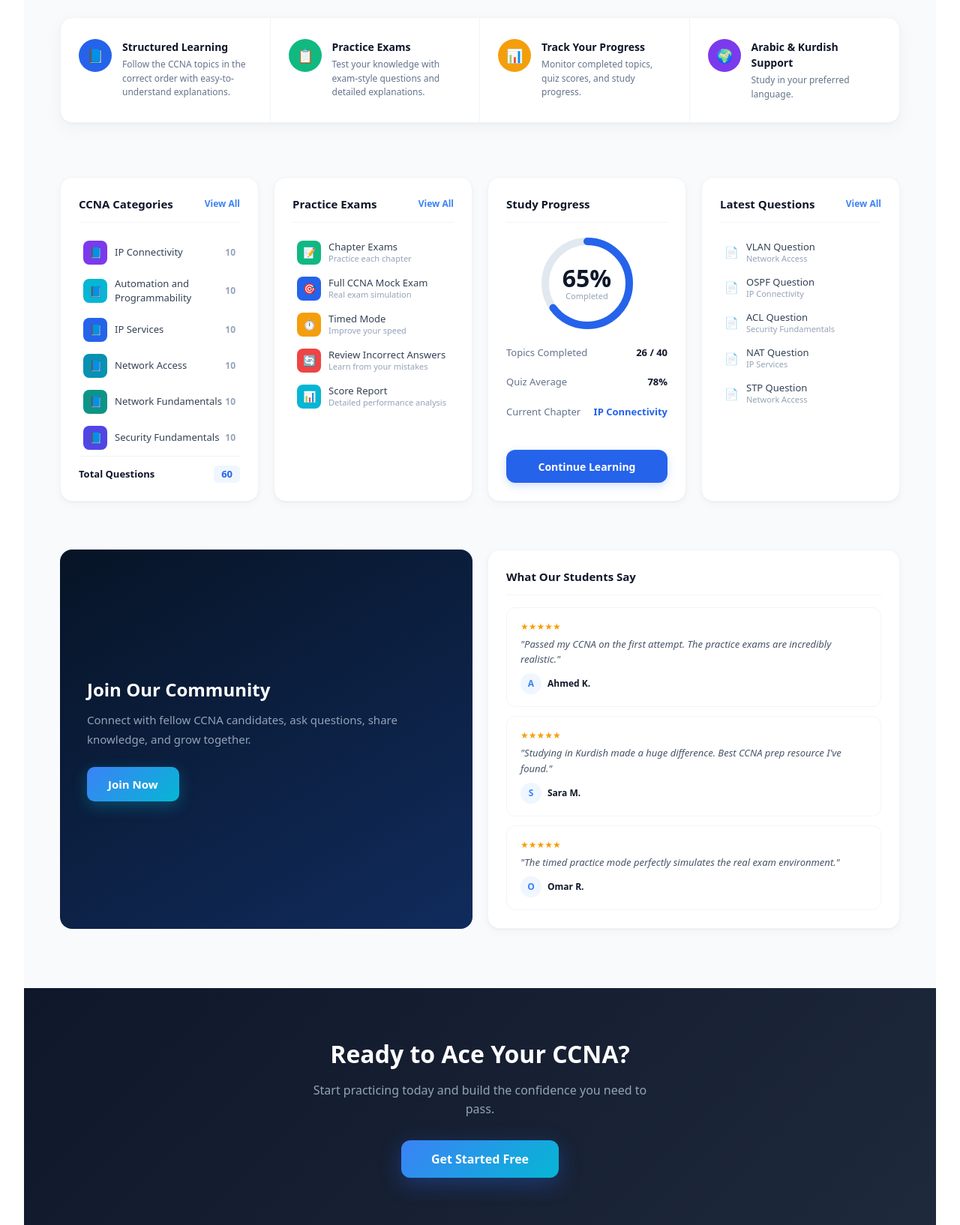
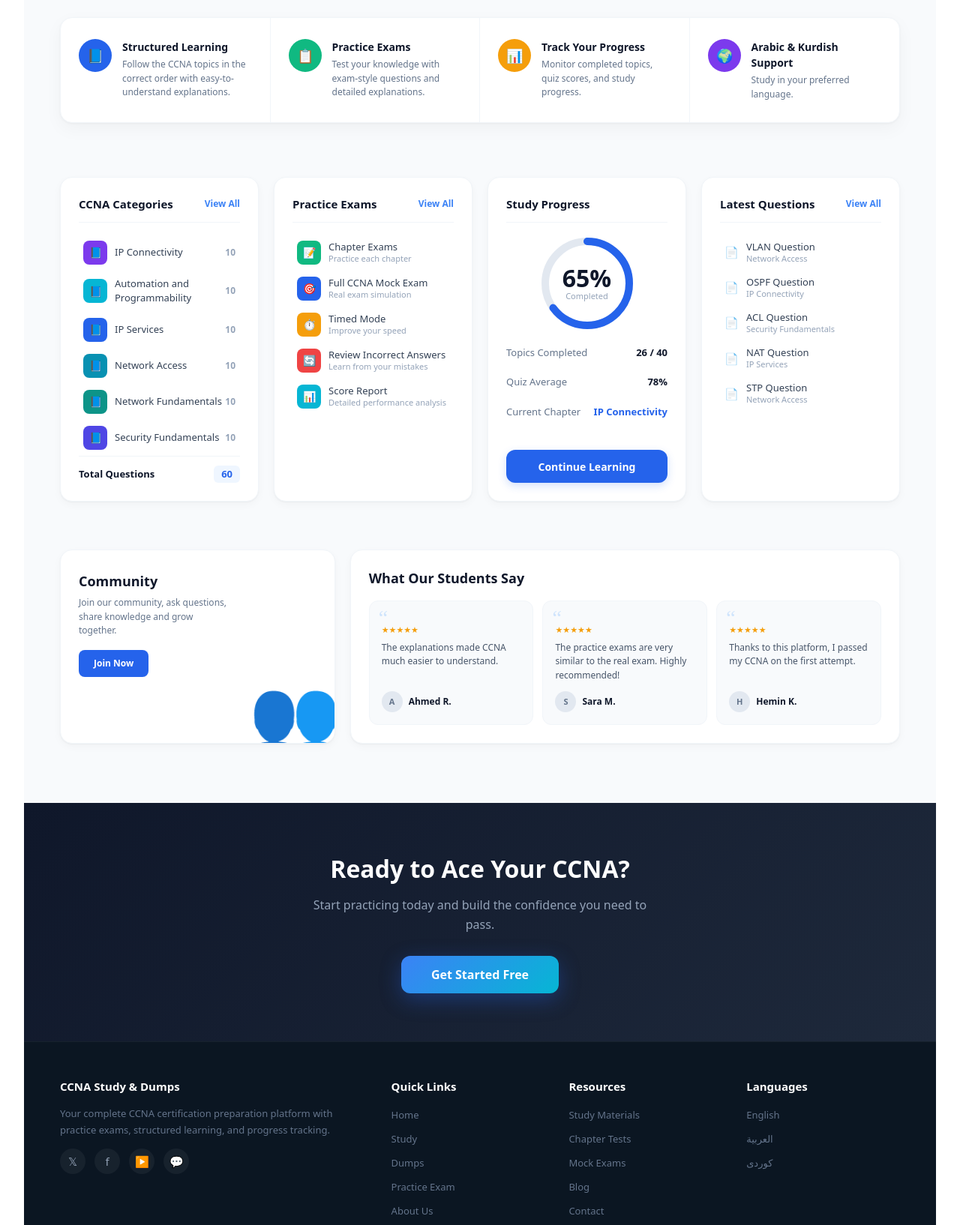
Before and after one commit to alikalary1997/NetMaster, a Django app: page / in a window 1280 px wide. Shown: the part 371-2005 px from the top of the page at 75% size. Run offline with Django 5.2, Linux system fonts and the light colour scheme; data comes from the database, SQL or seed files in the repository; style sheets or scripts are compiled from the project's sources.

Commit message:
bashi xwaraway home page

```diff
--- a/quiz/static/quiz/css/content.css
+++ b/quiz/static/quiz/css/content.css
@@ -152,46 +152,57 @@
 .dash-btn:hover { background: #1d4ed8; }
 
 /* ===== BOTTOM ===== */
-.bottom-grid { display: grid; grid-template-columns: 1fr 1fr; gap: 20px; }
+.bottom-grid { display: grid; grid-template-columns: 1fr 2fr; gap: 20px; }
 @media (max-width: 900px) { .bottom-grid { grid-template-columns: 1fr; } }
 
 .community-card {
-    background: linear-gradient(150deg, #071426, #102b5c);
-    border-radius: 16px; padding: 40px 36px; color: #fff;
-    display: flex; flex-direction: column; justify-content: center;
+    background: #fff; border-radius: 16px; padding: 28px 24px;
+    border: 1px solid #f1f5f9;
+    box-shadow: 0 1px 2px rgba(0,0,0,.04), 0 4px 12px rgba(0,0,0,.03);
+    display: flex; flex-direction: column; justify-content: space-between;
+    position: relative; overflow: hidden;
 }
-.community-card h3 { font-size: 24px; font-weight: 800; margin-bottom: 10px; }
-.community-card p { font-size: 15px; color: #94a3b8; line-height: 1.7; margin-bottom: 24px; }
+.community-card h3 { font-size: 18px; font-weight: 700; color: #0f172a; margin: 0 0 6px; }
+.community-card p { font-size: 12px; color: #64748b; line-height: 1.55; max-width: 200px; margin: 0 0 16px; }
+.community-illustration {
+    position: absolute; right: -10px; bottom: -10px;
+    font-size: 100px; color: #eff6ff; line-height: 1; pointer-events: none;
+}
 
 .btn-community {
     display: inline-flex; align-items: center; justify-content: center;
-    height: 46px; padding: 0 28px;
-    background: linear-gradient(135deg, #3b82f6, #06b6d4);
-    color: #fff; font-size: 15px; font-weight: 600;
-    border-radius: 10px; text-decoration: none; align-self: flex-start;
-    transition: transform 0.2s, box-shadow 0.2s;
-    box-shadow: 0 6px 20px rgba(6,182,212,0.3);
+    height: 36px; padding: 0 20px;
+    background: #2563eb; color: #fff; font-size: 12px; font-weight: 600;
+    border-radius: 8px; text-decoration: none;
+    transition: background 0.2s; width: fit-content;
 }
-.btn-community:hover { transform: translateY(-2px); box-shadow: 0 10px 28px rgba(6,182,212,0.4); }
+.btn-community:hover { background: #1d4ed8; }
 
-.testimonial-grid { display: flex; flex-direction: column; gap: 12px; flex: 1; }
+/* Testimonials */
+.testimonial-header { font-size: 18px; font-weight: 700; color: #0f172a; margin-bottom: 16px; }
+.testimonial-grid { display: grid; grid-template-columns: repeat(3, 1fr); gap: 12px; }
+@media (max-width: 640px) { .testimonial-grid { grid-template-columns: 1fr; } }
 
 .testimonial-card {
-    background: #fff; border-radius: 12px; padding: 16px 18px;
-    border: 1px solid #f1f5f9;
-    transition: box-shadow 0.2s;
+    background: #f8fafc; border-radius: 12px; padding: 16px;
+    border: 1px solid #f1f5f9; position: relative;
+    display: flex; flex-direction: column;
 }
-.testimonial-card:hover { box-shadow: 0 4px 16px rgba(0,0,0,0.06); }
-
-.testimonial-card .stars { color: #f59e0b; font-size: 12px; margin-bottom: 4px; }
-.testimonial-card .review { font-size: 13px; color: #475569; line-height: 1.6; margin-bottom: 8px; font-style: italic; }
+.testimonial-card .quote {
+    position: absolute; top: 8px; left: 12px;
+    font-size: 28px; color: #93c5fd; opacity: .4; font-family: serif; line-height: 1;
+    pointer-events: none;
+}
+.testimonial-card .stars { color: #f59e0b; font-size: 11px; margin: 14px 0 6px; }
+.testimonial-card .review { font-size: 12px; color: #475569; line-height: 1.55; margin-bottom: 12px; flex: 1; }
 .testimonial-card .author { display: flex; align-items: center; gap: 8px; }
 .testimonial-card .avatar {
     width: 28px; height: 28px; border-radius: 50%;
-    background: #eff6ff; display: flex; align-items: center; justify-content: center;
-    font-weight: 700; font-size: 12px; color: #3b82f6;
+    background: #e2e8f0; display: flex; align-items: center; justify-content: center;
+    font-weight: 700; font-size: 11px; color: #64748b;
 }
-.testimonial-card .name { font-size: 12px; font-weight: 600; color: #0f172a; }
+.testimonial-card .name { font-size: 12px; font-weight: 700; color: #0f172a; }
+
 
 /* ===== CTA ===== */
 .cta-section {
--- a/quiz/templates/quiz/landing_page.html
+++ b/quiz/templates/quiz/landing_page.html
@@ -140,27 +140,33 @@
     <div class="section-container">
         <div class="bottom-grid">
             <div class="community-card">
-                <h3>Join Our Community</h3>
-                <p>Connect with fellow CCNA candidates, ask questions, share knowledge, and grow together.</p>
-                <a href="#" class="btn-community">Join Now</a>
+                <div>
+                    <h3>Community</h3>
+                    <p>Join our community, ask questions, share knowledge and grow together.</p>
+                    <a href="#" class="btn-community">Join Now</a>
+                </div>
+                <div class="community-illustration">👥</div>
             </div>
             <div class="dash-card">
-                <div class="dash-card-header"><h3>What Our Students Say</h3></div>
+                <h3 class="testimonial-header">What Our Students Say</h3>
                 <div class="testimonial-grid">
                     <div class="testimonial-card">
+                        <span class="quote">&#8220;</span>
                         <div class="stars">★★★★★</div>
-                        <p class="review">"Passed my CCNA on the first attempt. The practice exams are incredibly realistic."</p>
-                        <div class="author"><div class="avatar">A</div><span class="name">Ahmed K.</span></div>
+                        <p class="review">The explanations made CCNA much easier to understand.</p>
+                        <div class="author"><div class="avatar">A</div><span class="name">Ahmed R.</span></div>
                     </div>
                     <div class="testimonial-card">
+                        <span class="quote">&#8220;</span>
                         <div class="stars">★★★★★</div>
-                        <p class="review">"Studying in Kurdish made a huge difference. Best CCNA prep resource I've found."</p>
+                        <p class="review">The practice exams are very similar to the real exam. Highly recommended!</p>
                         <div class="author"><div class="avatar">S</div><span class="name">Sara M.</span></div>
                     </div>
                     <div class="testimonial-card">
+                        <span class="quote">&#8220;</span>
                         <div class="stars">★★★★★</div>
-                        <p class="review">"The timed practice mode perfectly simulates the real exam environment."</p>
-                        <div class="author"><div class="avatar">O</div><span class="name">Omar R.</span></div>
+                        <p class="review">Thanks to this platform, I passed my CCNA on the first attempt.</p>
+                        <div class="author"><div class="avatar">H</div><span class="name">Hemin K.</span></div>
                     </div>
                 </div>
             </div>
```
